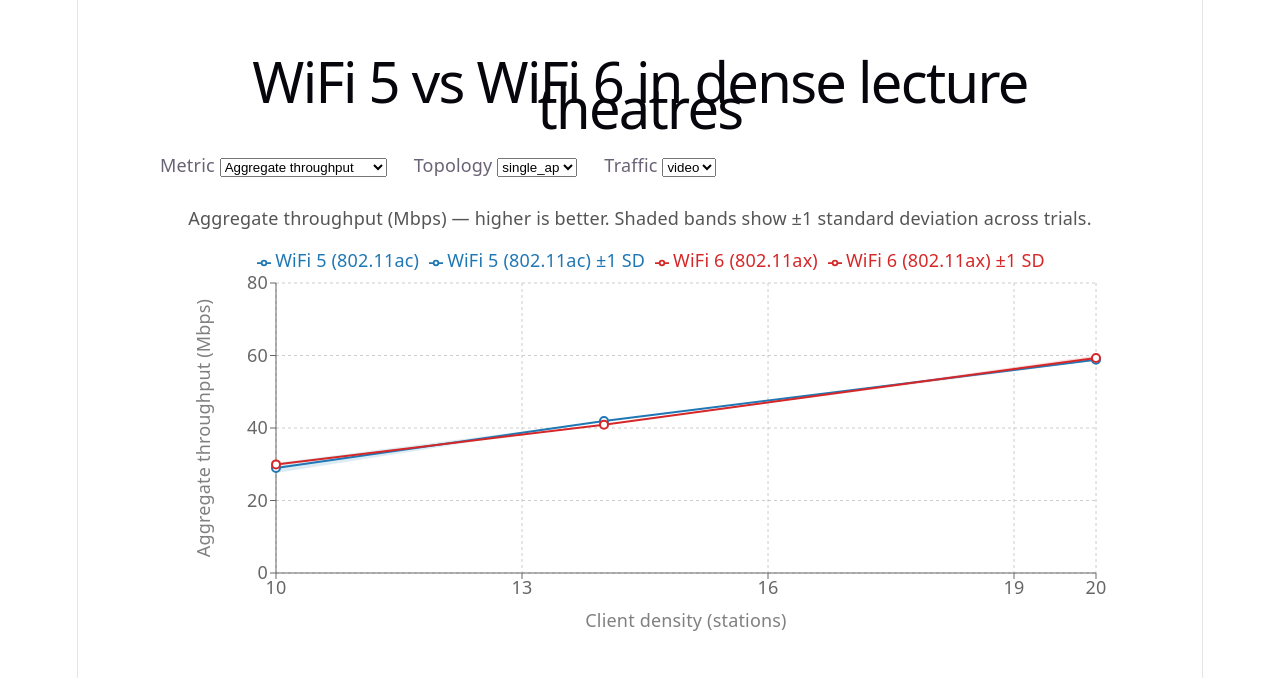
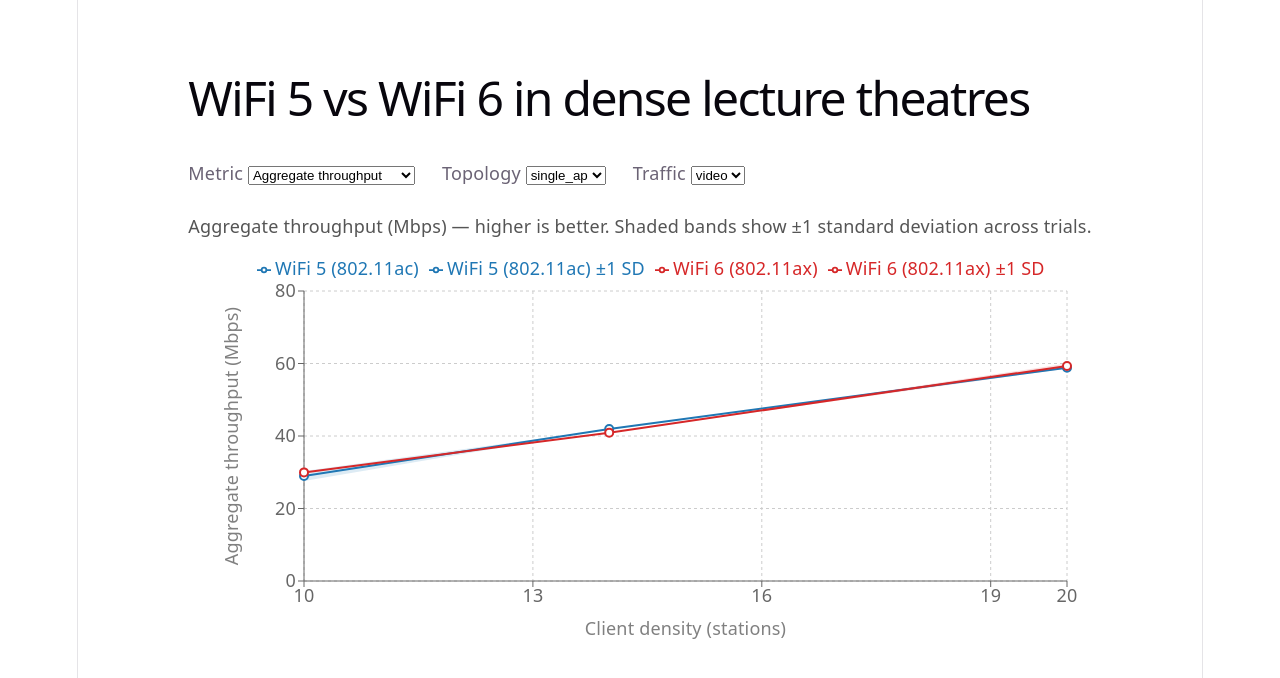
Before and after one commit to Dancuso419/AIRTEST, a React (Vite) app in the folder dashboard/: page / in a window 1280 px wide. Shown: the top 678 px of the page. Built offline with nearby package versions, Linux system fonts and the light colour scheme.

Commit message:
Fix h1 overlap and readability: increase line-height to 1.25, reduce font-size to 48px, left-align heading, improve dark mode text contrast

```diff
--- a/dashboard/src/index.css
+++ b/dashboard/src/index.css
@@ -32,7 +32,7 @@
 
 @media (prefers-color-scheme: dark) {
   :root {
-    --text: #9ca3af;
+    --text: #e0e0e0;
     --text-h: #f3f4f6;
     --bg: #16171d;
     --border: #2e303a;
@@ -58,7 +58,6 @@ body {
   width: 1126px;
   max-width: 100%;
   margin: 0 auto;
-  text-align: center;
   border-inline: 1px solid var(--border);
   min-height: 100svh;
   display: flex;
@@ -74,7 +73,8 @@ h2 {
 }
 
 h1 {
-  font-size: 56px;
+  font-size: 48px;
+  line-height: 1.25;
   letter-spacing: -1.68px;
   margin: 32px 0;
   @media (max-width: 1024px) {
```
